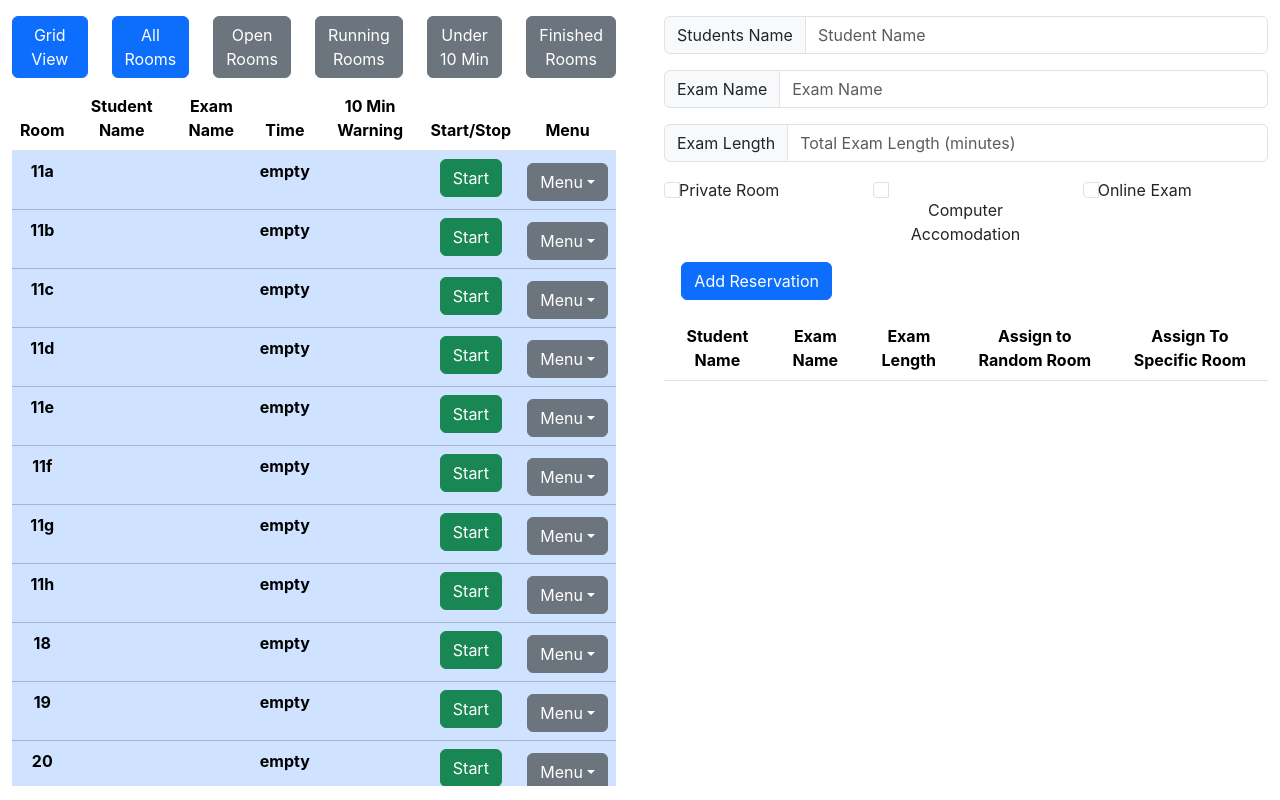
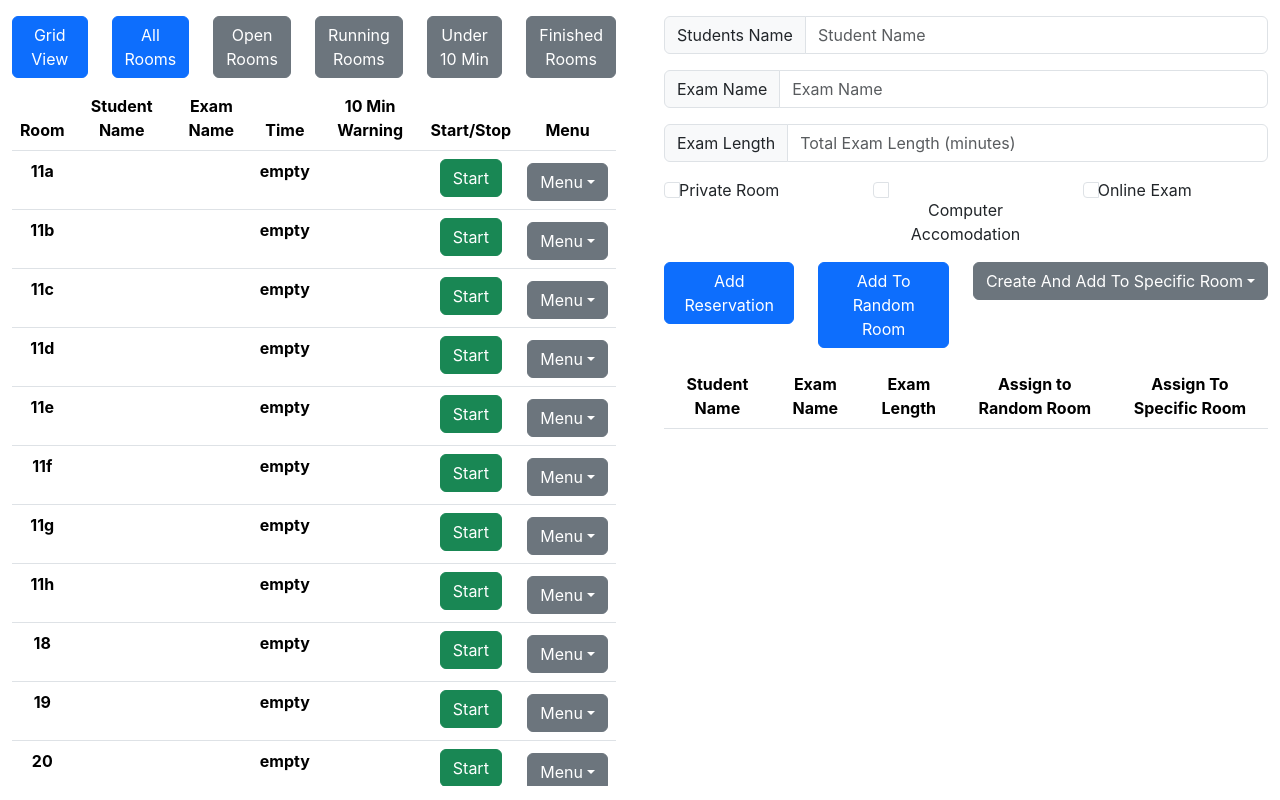
Before and after one commit to samcb234/RoomTimer, a React (Create React App) app in the folder drc-timer/: page / in a window 1280 px wide. Built offline with nearby package versions, Linux system fonts and the light colour scheme.

Commit message:
finished reworking the logic

```diff
--- a/drc-timer/src/Layout/AddResForm/AddResForm.tsx
+++ b/drc-timer/src/Layout/AddResForm/AddResForm.tsx
@@ -2,17 +2,21 @@ import { useState } from "react"
 import Reservation from "../../models/Reservation"
 import Room from "../../models/Room"
 import { AddToSpecificRoomButton } from "../../utils/AddToSpecificRoomButton/AddToSpecificRoomButton"
-import { useDispatch } from "react-redux"
+import { useDispatch, useSelector } from "react-redux"
 import { createReservation } from "../../reducers/ReservationReducer"
+import { ReservationState, RoomState } from "../../stores"
+import { addReservationToRoom } from "../../reducers/RoomReducer"
 
-export const AddResForm: React.FC<{ addDirectToRandomRoom: any}> = (props) => {
+export const AddResForm: React.FC<{}> = (props) => {
     const [name, setName] = useState('')
     const [examName, setExamName] = useState('')
     const [totalTimeOnExam, setTotalTimeOnExam] = useState(0)
     const [privateRoom, setPrivateRoom] = useState(false)
-    const [computerNeeded, setComputerNeeded] = useState(false)
+    const [computerNeeded, setComputerNeeded] = useState<boolean>(false)
     const [onlineExam, setOnlineExam] = useState(false)
 
+    const {rooms} = useSelector((state: RoomState)=> state.roomReducer)
+    const {reservationId} = useSelector((state: ReservationState)=> state.reservationReducer)
     const dispatch = useDispatch()
 
     function addRes() {
@@ -25,10 +29,46 @@ export const AddResForm: React.FC<{ addDirectToRandomRoom: any}> = (props) => {
             isOnline: onlineExam,
             isAssigned: false
         }
+        if(name !== '' && examName !== '' && totalTimeOnExam !== 0) {
         dispatch(createReservation(body))
         resetForm()
+        }
     }
 
+    function addDirectToSpecificRoom(roomName: string) {
+        const body = {
+            resName: name,
+            examName: examName,
+            examLength: totalTimeOnExam * 60,
+            privateRoom: privateRoom,
+            needsComputer: computerNeeded,
+            isOnline: onlineExam,
+            isAssigned: true
+        }
+        if(name !== '' && examName !== '' && totalTimeOnExam !== 0) {
+        dispatch(createReservation(body))
+        dispatch(addReservationToRoom({reservation: reservationId, roomName: roomName, privateRoom: body.privateRoom, needsComputer: body.needsComputer, random: false}))
+        resetForm()
+        }
+
+    }
+
+    function addDirectToRandomRoom() {
+        const body = {
+            resName: name,
+            examName: examName,
+            examLength: totalTimeOnExam * 60,
+            privateRoom: privateRoom,
+            needsComputer: computerNeeded,
+            isOnline: onlineExam,
+            isAssigned: true
+        }
+        if(name !== '' && examName !== '' && totalTimeOnExam !== 0) {
+        dispatch(createReservation(body))
+        dispatch(addReservationToRoom({reservation: reservationId, name: 'asdf', privateRoom: body.privateRoom, needsComputer: body.needsComputer, random: true}))
+        resetForm()
+        }
+    }
     // function addDirectToSpecificRoom(room: Room) {
     //     if (room.available && (room.reservation === null || room.reservation === undefined)) {
     //         const computerCheck: boolean = computerNeeded ? room.hasComputer : true
@@ -59,6 +99,12 @@ export const AddResForm: React.FC<{ addDirectToRandomRoom: any}> = (props) => {
         setOnlineExam(false)
     }
 
+    function validRoom(room: Room): boolean {
+        return room.reservation === -1 && room.available &&
+        !(privateRoom && !room.privateRoom) &&
+        !(computerNeeded && !room.hasComputer)
+    }
+
     return (
         <div className="container mt-3">
             <div className="input-group mb-3">
@@ -79,7 +125,7 @@ export const AddResForm: React.FC<{ addDirectToRandomRoom: any}> = (props) => {
             <div className="row">
                 <div className="col">
                     <div className="input-group mb-3">
-                        <input className="form-check-input" type="checkbox" value="" onClick={() => setPrivateRoom(!privateRoom)} />
+                        <input className="form-check-input" type="checkbox" value="" checked={privateRoom} onClick={() => setPrivateRoom(!privateRoom)} />
                         <label className="form-check-label">
                             Private Room
                         </label>
@@ -87,7 +133,7 @@ export const AddResForm: React.FC<{ addDirectToRandomRoom: any}> = (props) => {
                 </div>
                 <div className="col">
                     <div className="input-group mb-3">
-                        <input className="form-check-input" type="checkbox" value="" onClick={() => setComputerNeeded(!computerNeeded)} />
+                        <input className="form-check-input" type="checkbox" value="" checked={computerNeeded} onClick={() => setComputerNeeded(!computerNeeded)} />
                         <label className="form-check-label">
                             Computer Accomodation
                         </label>
@@ -113,10 +159,10 @@ export const AddResForm: React.FC<{ addDirectToRandomRoom: any}> = (props) => {
                     <button className="btn btn-primary" onClick={() => addRes()}>Add Reservation</button>
                 </div>
                 <div className="col">
-                    {/* <button className="btn btn-primary" onClick={() => addDirectToRandomRoom()}>Add To Random Room</button> */}
+                    <button className="btn btn-primary" onClick={() => addDirectToRandomRoom()}>Add To Random Room</button>
                 </div>
                 <div className="col">
-                    {/* <AddToSpecificRoomButton rooms={props.availableRooms} assign={addDirectToSpecificRoom} buttonString="Create And Add To Specific Room" /> */}
+                    <AddToSpecificRoomButton rooms={rooms.filter(room=> validRoom(room))} assign={addDirectToSpecificRoom} buttonString="Create And Add To Specific Room" />
                 </div>
             </div>
         </div>
--- a/drc-timer/src/Layout/Homepage/Homepage.tsx
+++ b/drc-timer/src/Layout/Homepage/Homepage.tsx
@@ -32,7 +32,7 @@ export const Homepage = () => {
         <RoomTable />
       </div>
       <div className='col'>
-        <AddResForm addDirectToRandomRoom={() => console.log('fucker')} />
+        <AddResForm  />
         <ReservationTable />
       </div>
     </div>
--- a/drc-timer/src/Layout/ReservationTable/ReservationRow.tsx
+++ b/drc-timer/src/Layout/ReservationTable/ReservationRow.tsx
@@ -1,18 +1,32 @@
-import { useDispatch } from "react-redux";
+import { useDispatch, useSelector } from "react-redux";
 import Reservation from "../../models/Reservation";
 import Room from "../../models/Room";
 import { AddToSpecificRoomButton } from "../../utils/AddToSpecificRoomButton/AddToSpecificRoomButton";
 import { addReservationToRoom } from "../../reducers/RoomReducer";
 import { assignReservationToRoom } from "../../reducers/ReservationReducer";
 import { formatTime } from "../../utils/formatTime";
+import { RoomState } from "../../stores";
 
 export const ReservationRow: React.FC<{reservation: Reservation}> = (props) =>{
     const dispatch = useDispatch()
+    const {rooms} = useSelector((state: RoomState)=> state.roomReducer)
     const assignToRandomRoom = () => {
         dispatch(addReservationToRoom({random:true, needsComputer: props.reservation.computerNeeded,
         privateRoom: props.reservation.privateRoom, reservation: props.reservation.id}))
         dispatch(assignReservationToRoom({id: props.reservation.id}))
     }
+    function addResToSpecificRoom(roomName: string) {
+        dispatch(addReservationToRoom({random:false, needsComputer: props.reservation.computerNeeded,
+            privateRoom: props.reservation.privateRoom, reservation: props.reservation.id, roomName: roomName}))
+        dispatch(assignReservationToRoom({id: props.reservation.id}))
+    }
+
+    function validRoom(room: Room): boolean {
+        return room.reservation === -1 && room.available &&
+        !(props.reservation.privateRoom && !room.privateRoom) &&
+        !(props.reservation.computerNeeded && !room.hasComputer)
+    }
+
     return(
         <tr>
             <th scope="row">
@@ -28,7 +42,7 @@ export const ReservationRow: React.FC<{reservation: Reservation}> = (props) =>{
                 <button className="btn btn-primary" onClick={()=>assignToRandomRoom()}>Assign To Room</button>
             </th>
             <th>
-                {/* <AddToSpecificRoomButton rooms={props.rooms} assign={addResToSpecificRoom} buttonString="assign to specific room"/> */}
+                <AddToSpecificRoomButton rooms={rooms.filter(room=> validRoom(room))} assign={addResToSpecificRoom} buttonString="assign to specific room"/>
             </th>
         </tr>
     )
--- a/drc-timer/src/Layout/RoomTable/RoomTable.tsx
+++ b/drc-timer/src/Layout/RoomTable/RoomTable.tsx
@@ -38,7 +38,7 @@ export const RoomTable: React.FC<{}> = (props) => {
                     return true
                 }
                 case OPENROOMS: {
-                    return room.reservation === undefined || room.reservation === null
+                    return (room.reservation === undefined || room.reservation === null || room.reservation === -1) && room.available
                 }
                 case RUNNINGROOMS: {
                     return room.runningTimer
@@ -137,15 +137,15 @@ export const RoomTable: React.FC<{}> = (props) => {
                             </tr>
                         </thead>
                         <tbody>
-                            {displayRooms.map(room => (
-                                <RoomRow room={room}  useTable={useTable} clock={clock}/>
+                            {rooms.map(room => (
+                                <RoomRow room={room}  useTable={useTable} clock={clock}filter={filter}/>
                             ))}
                         </tbody>
                     </table>
                     :
                     <div className="row">
-                        {displayRooms.map(room => (
-                            <RoomRow room={room}  useTable={useTable} clock={clock}/>
+                        {rooms.map(room => (
+                            <RoomRow room={room}  useTable={useTable} clock={clock} filter={filter}/>
                         ))}
                     </div>
                 }
--- a/drc-timer/src/reducers/ReservationReducer.ts
+++ b/drc-timer/src/reducers/ReservationReducer.ts
@@ -26,7 +26,7 @@ const reservationSlice = createSlice({
                 timeAdded: 0,
                 tenMinWarningGiven: false,
                 running: false,
-                assigned: false}
+                assigned: action.payload.isAssigned}
             state.reservationId = state.reservationId + 1
             state.reservations = [...state.reservations, newReservation]
         },
--- a/drc-timer/src/reducers/RoomReducer.ts
+++ b/drc-timer/src/reducers/RoomReducer.ts
@@ -29,10 +29,10 @@ const roomSlice = createSlice({
         addReservationToRoom: (state, action) => {
             const room = state.rooms.find(r=> {
                 const validRoom = r.reservation === -1 && !(action.payload.privateRoom && !r.privateRoom)
-                && !(action.payload.needsComputer && r.hasComputer)
+                && !(action.payload.needsComputer && !r.hasComputer)
                 return action.payload.random ? validRoom : validRoom && r.name === action.payload.roomName
             })
-            if(room !== undefined){
+            if(room){
                 state.rooms = state.rooms.map(r=> {
                     if(r.name === room.name){
                         return {...room, reservation: action.payload.reservation}
--- a/drc-timer/src/utils/AddToSpecificRoomButton/AddToSpecificRoomButton.tsx
+++ b/drc-timer/src/utils/AddToSpecificRoomButton/AddToSpecificRoomButton.tsx
@@ -8,7 +8,7 @@ export const AddToSpecificRoomButton: React.FC<{ rooms: Room[], assign: any, but
             </button>
             <ul className="dropdown-menu">
                 {props.rooms.map(room => (
-                    <li><a className="dropdown-item" href="#" onClick={()=>props.assign(room)}>{room.name}</a></li>
+                    <li><a className="dropdown-item" href="#" onClick={()=>props.assign(room.name)}>{room.name}</a></li>
                 ))}
             </ul>
         </div>
```
Also changed, not shown: drc-timer/src/Layout/RoomTable/RoomRow.tsx (+46 -2 lines).
